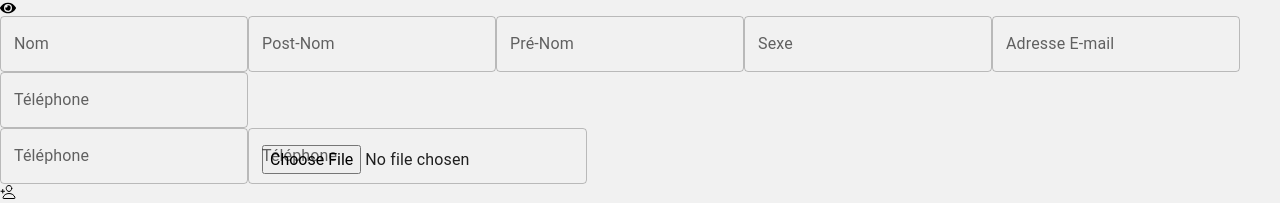
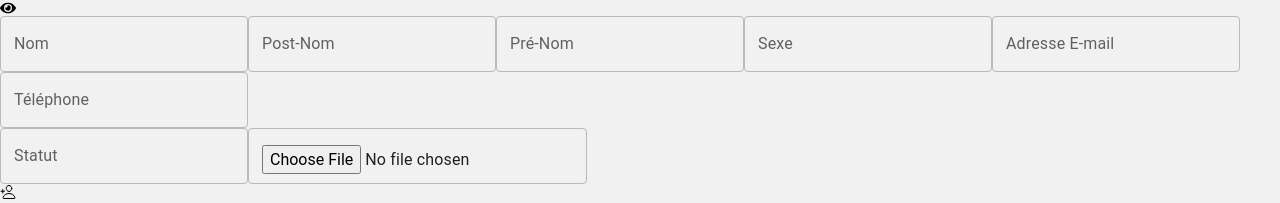
Before and after one commit to rovertnet/evv_ap, a React (Vite) app in the folder documents/: page /depart/addpast in a window 1280 px wide. Shown: the part 1004-1207 px from the top of the page. Built offline with nearby package versions, Linux system fonts and the light colour scheme.

Commit message:
another commit

```diff
--- a/documents/src/components/depart/departs/AddPast.jsx
+++ b/documents/src/components/depart/departs/AddPast.jsx
@@ -1,4 +1,4 @@
-import { Button, TextField } from "@mui/material";
+import { TextField } from "@mui/material";
 import { FaEye } from "react-icons/fa";
 import { Link } from "react-router-dom";
 import { IoPersonAddOutline } from "react-icons/io5";
@@ -72,7 +72,7 @@ export default function AddPast() {
             <div className="grid grid-cols-1 gap-5 py-5">
               <TextField
                 id="outlined-basic"
-                label="Téléphone"
+                label="Statut"
                 variant="outlined"
                 type="text"
                 className=" w-full py-3"
@@ -80,7 +80,7 @@ export default function AddPast() {
 
               <TextField
                 id="outlined-basic"
-                label="Téléphone"
+                label=""
                 variant="outlined"
                 type="file"
                 className=" w-full py-3"
--- a/documents/src/index.css
+++ b/documents/src/index.css
@@ -49,3 +49,5 @@ header .searchBox input{outline: none !important;}
 .content_right.padding{padding: 0px 0px !important;width: 100% !important;}
 .addpast{background-color: #3872fa !important;}
 .addpast:hover{background-color: #0c43c3 !important;}
+.table th{font-size: 16px;font-weight: 800;color: #666666;}
+tr th:first-child, tr td:first-child{padding-left: 25px;}
```
